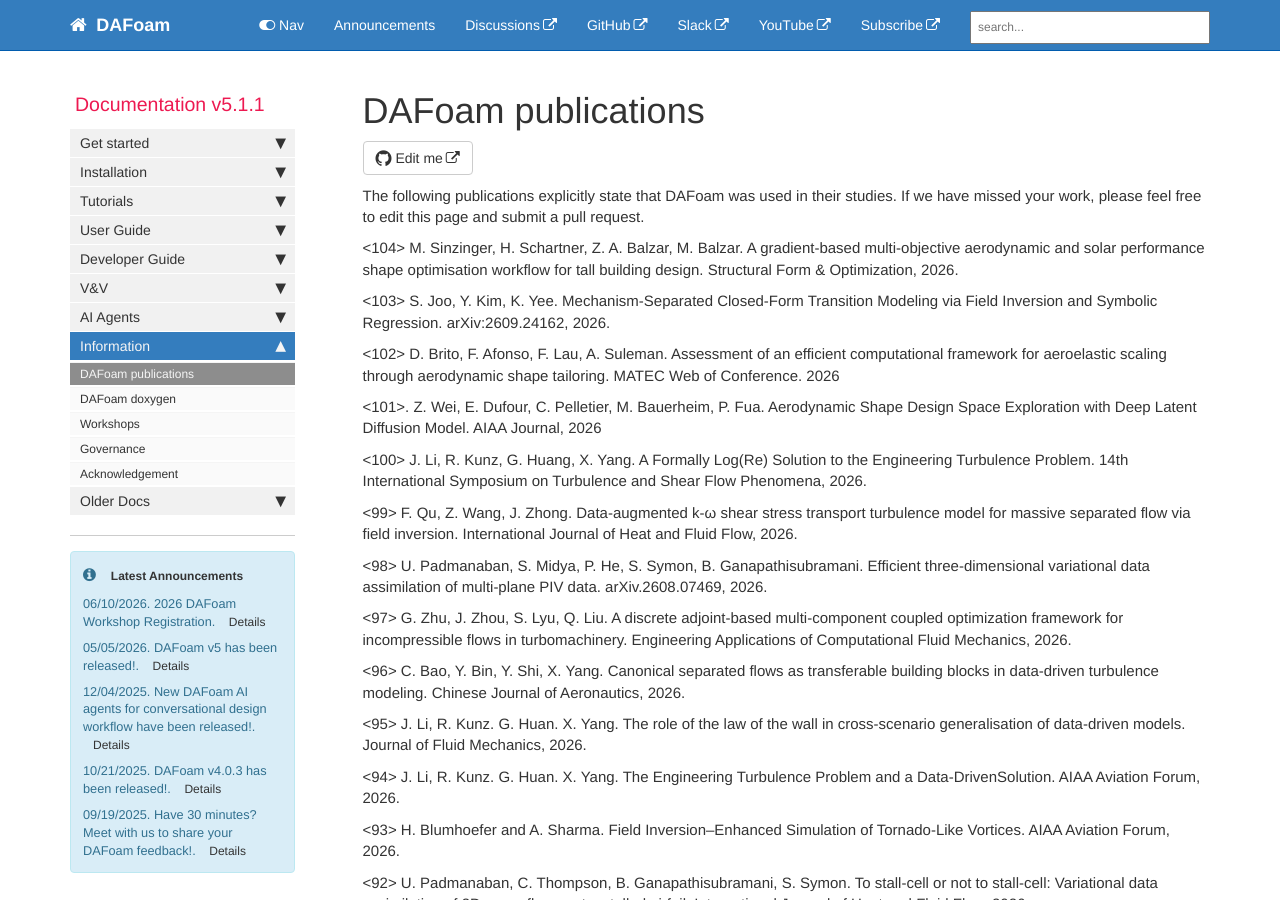
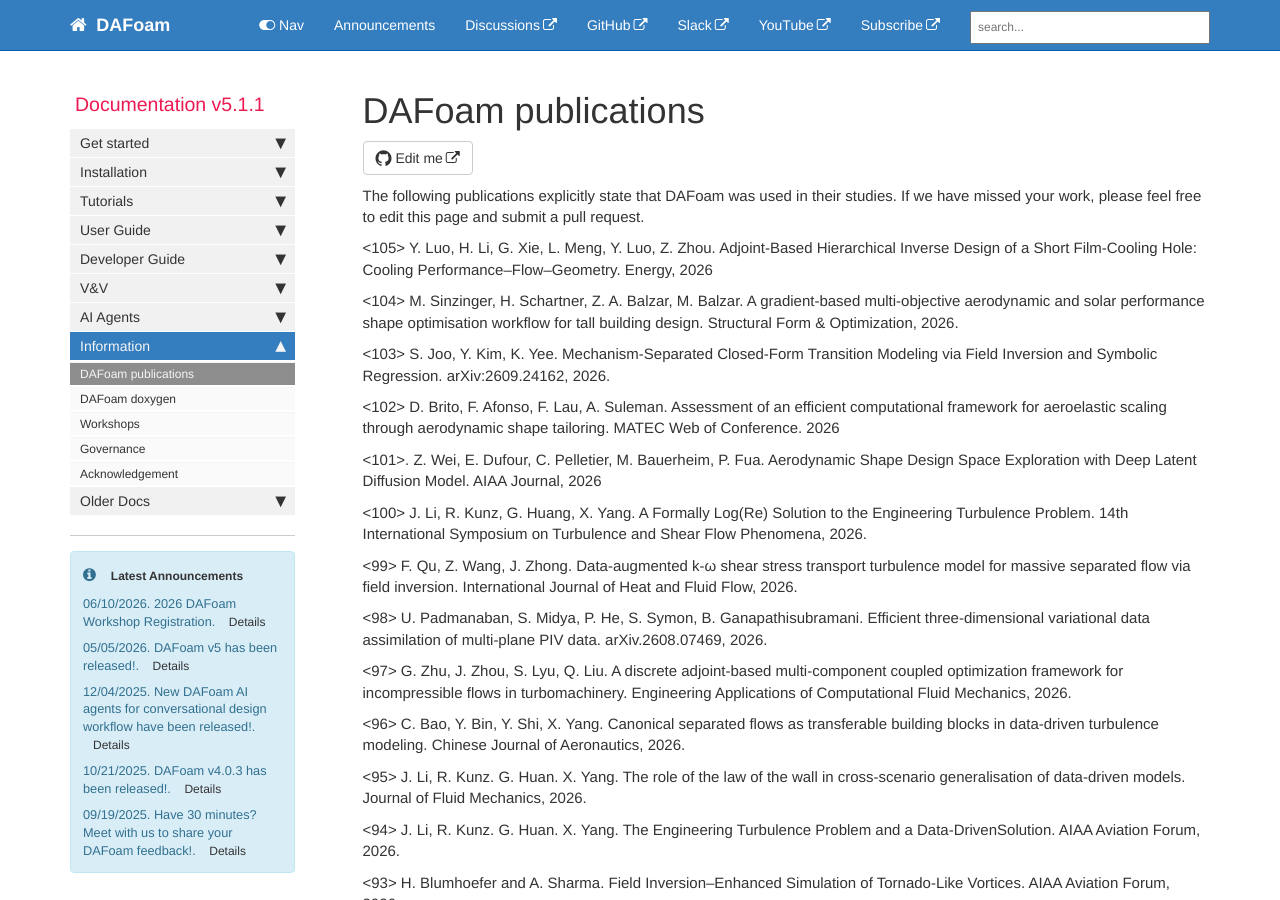
Before and after one commit to DAFoam/DAFoam.github.io, a Jekyll site: the page built from pages/mydoc/mydoc_docs_publications.md, in a window 1280 px wide and 900 px high. Built offline with Jekyll 4.4.1, drawn with Linux system fonts in a browser that asks for light colours; comment, search, counter and statistics services are not loaded.

Commit message:
content update

```diff
--- a/pages/mydoc/mydoc_docs_publications.md
+++ b/pages/mydoc/mydoc_docs_publications.md
@@ -10,6 +10,8 @@ folder: mydoc
 <!-- T.G. Iriolya, E. Mammadli, S. Eyi. Axisymmetric Flow Analysis and Geometry Optimization of Launch Pads via Discrete Adjoint Method. AIAA SciTech. -->
 
 The following publications explicitly state that DAFoam was used in their studies. If we have missed your work, please feel free to edit this page and submit a pull request.
+
+<105> Y. Luo, H. Li, G. Xie, L. Meng, Y. Luo, Z. Zhou. Adjoint-Based Hierarchical Inverse Design of a Short Film-Cooling Hole: Cooling Performance–Flow–Geometry. Energy, 2026
 
 <104> M. Sinzinger, H. Schartner, Z. A. Balzar, M. Balzar. A gradient-based multi-objective aerodynamic and solar performance shape optimisation workflow for tall building design. Structural Form & Optimization, 2026.
 
```
